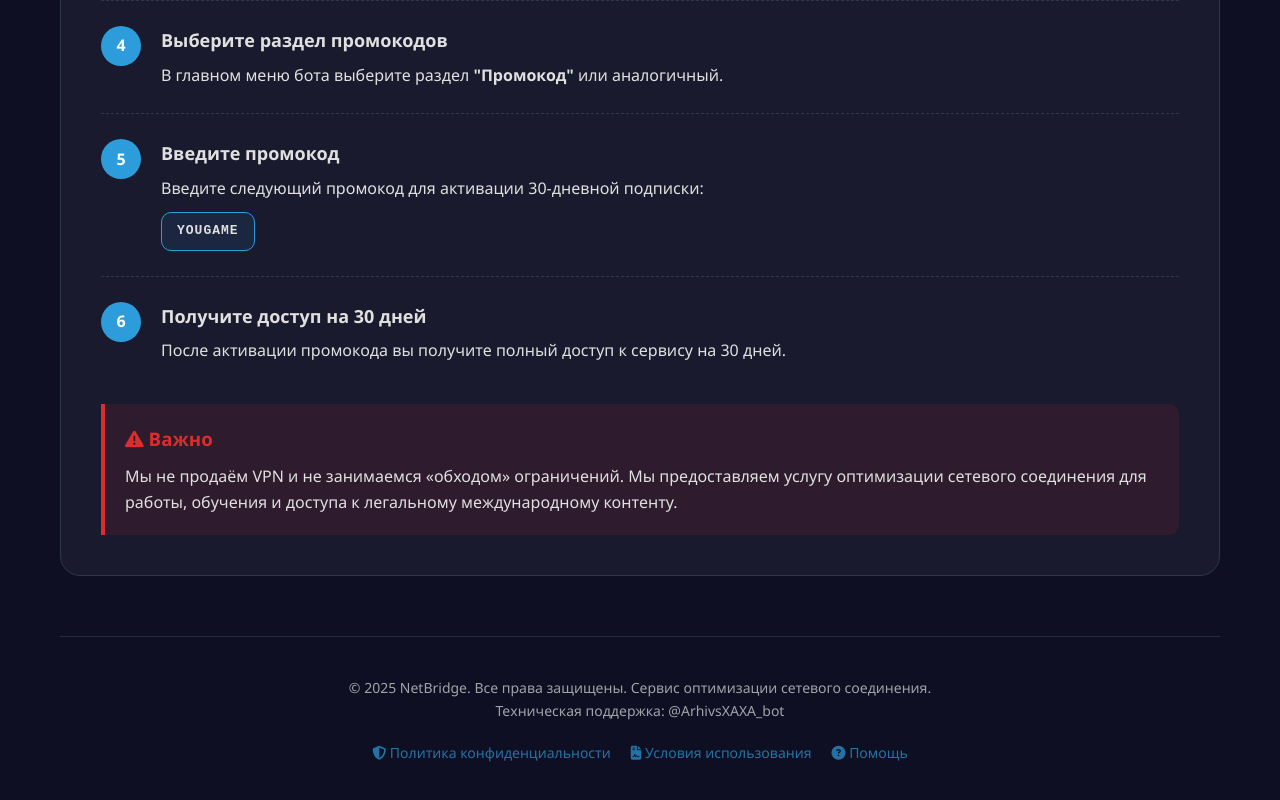
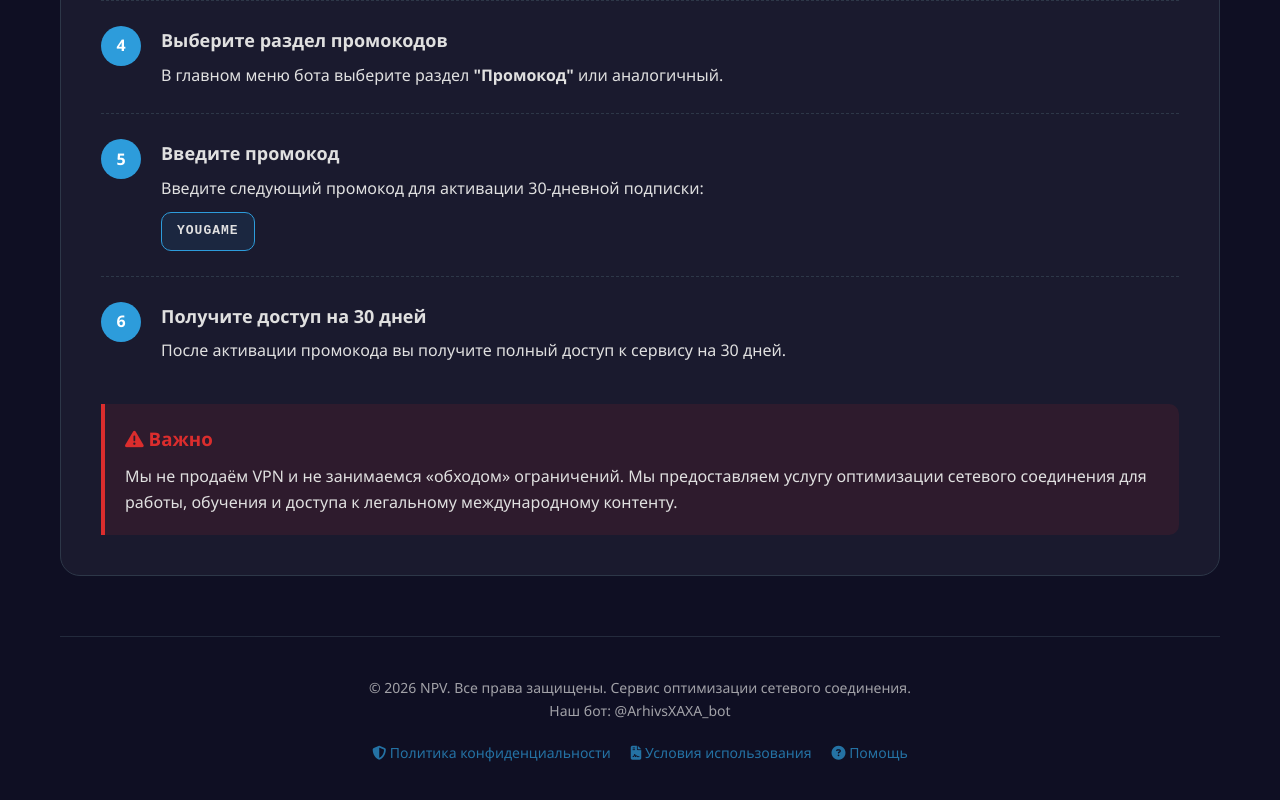
Before and after one commit to Archivych/Npv-30-, a plain HTML site: page index.html in a window 1280 px wide. Shown: the part 1781-2581 px from the top of the page. Drawn offline with Linux system fonts and the light colour scheme.

Commit message:
Update index.html

```diff
--- a/index.html
+++ b/index.html
@@ -3,7 +3,7 @@
 <head>
     <meta charset="UTF-8">
     <meta name="viewport" content="width=device-width, initial-scale=1.0">
-    <title>NetBridge - Доступ к международному каналу</title>
+    <title>NPV - взято из канала "Архивыч"</title>
     <link rel="stylesheet" href="https://cdnjs.cloudflare.com/ajax/libs/font-awesome/6.4.0/css/all.min.css">
     <style>
         :root {
@@ -497,8 +497,8 @@
         </section>
 
         <footer>
-            <p>© 2025 NetBridge. Все права защищены. Сервис оптимизации сетевого соединения.</p>
-            <p>Техническая поддержка: @ArhivsXAXA_bot</p>
+            <p>© 2026 NPV. Все права защищены. Сервис оптимизации сетевого соединения.</p>
+            <p>Наш бот: @ArhivsXAXA_bot</p>
             <div class="footer-links">
                 <a href="#"><i class="fas fa-shield-alt"></i> Политика конфиденциальности</a>
                 <a href="#"><i class="fas fa-file-contract"></i> Условия использования</a>
```
